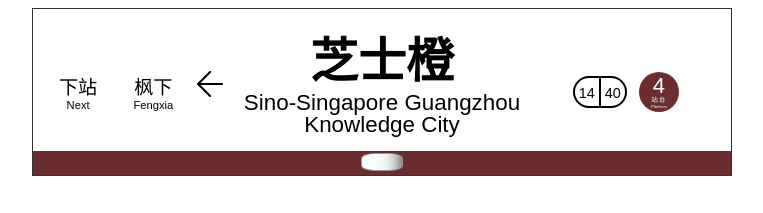
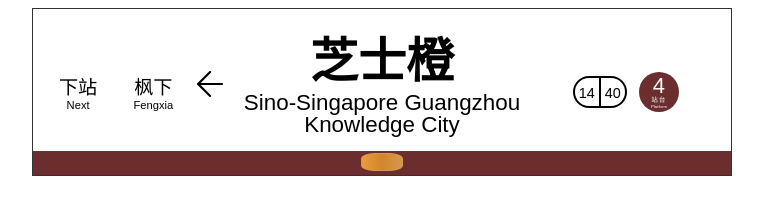
Before and after one commit to iMisty/Metro-Simulator, a Vue app: page / in a window 1280 px wide. Shown: the top 213 px of the page, without its empty margins (258-1021 px from the left). Built offline with nearby package versions, Linux system fonts and the light colour scheme.

Commit message:
Update Home.vue
更改底部闪灯颜色

```diff
--- a/src/views/Home.vue
+++ b/src/views/Home.vue
@@ -186,8 +186,8 @@
       left: 50%;
       width: 5rem;
       height: 2rem;
-      border: 1px solid #999;
-      background: linear-gradient(90deg,#fff,84%,#888);
+      border: 1px solid #d59850;
+      background:linear-gradient(90deg, #ec9b3b, #d2852b, #d59850);
       z-index: 4;
       border-radius: 32%;
       transform: translateX(-50%);
```
